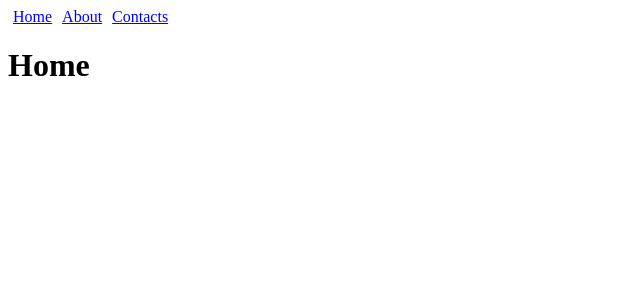
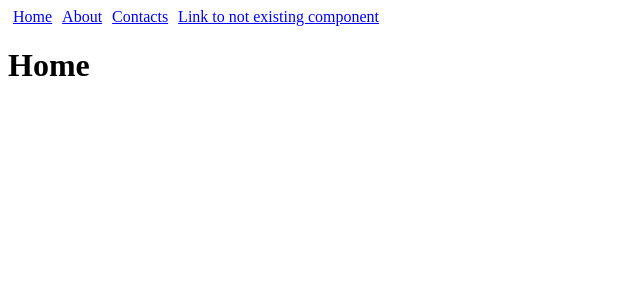
Before and after one commit to EvGeniyStadnik/React_Router_v4, a React (Create React App) app: page / in a window 1280 px wide. Shown: the top 300 px of the page, without its empty margins (0-640 px from the left). Built offline with nearby package versions, Linux system fonts and the light colour scheme; the HTML template or start-up script is replaced by a standard one.

Commit message:
Render Catch-All Routers using Switch Component with Parameter /:name

```diff
--- a/src/App.js
+++ b/src/App.js
@@ -23,6 +23,7 @@ const Links = () => (
         <Link to="/">Home</Link>
         <Link to="/about">About</Link>
         <Link to="/contacts">Contacts</Link>
+        <Link to="/notexists">Link to not existing component</Link>
     </nav>
 );
 
@@ -33,7 +34,8 @@ const App = () => (
             <Switch>
                 <Route exact path="/" render={() => <h1>Home</h1>}/>
                 <Route path="/about" render={() => <h1>About</h1>}/>
-                <Route render={() => <h1>Page not found</h1>}/>
+                <Route path="/contacts" render={() => <h1>Contacts</h1>}/>
+                <Route path="/:itemid" render={({match}) => <h1>Item: {match.params.itemid}</h1>}/>
             </Switch>
         </div>
     </Router>
```
